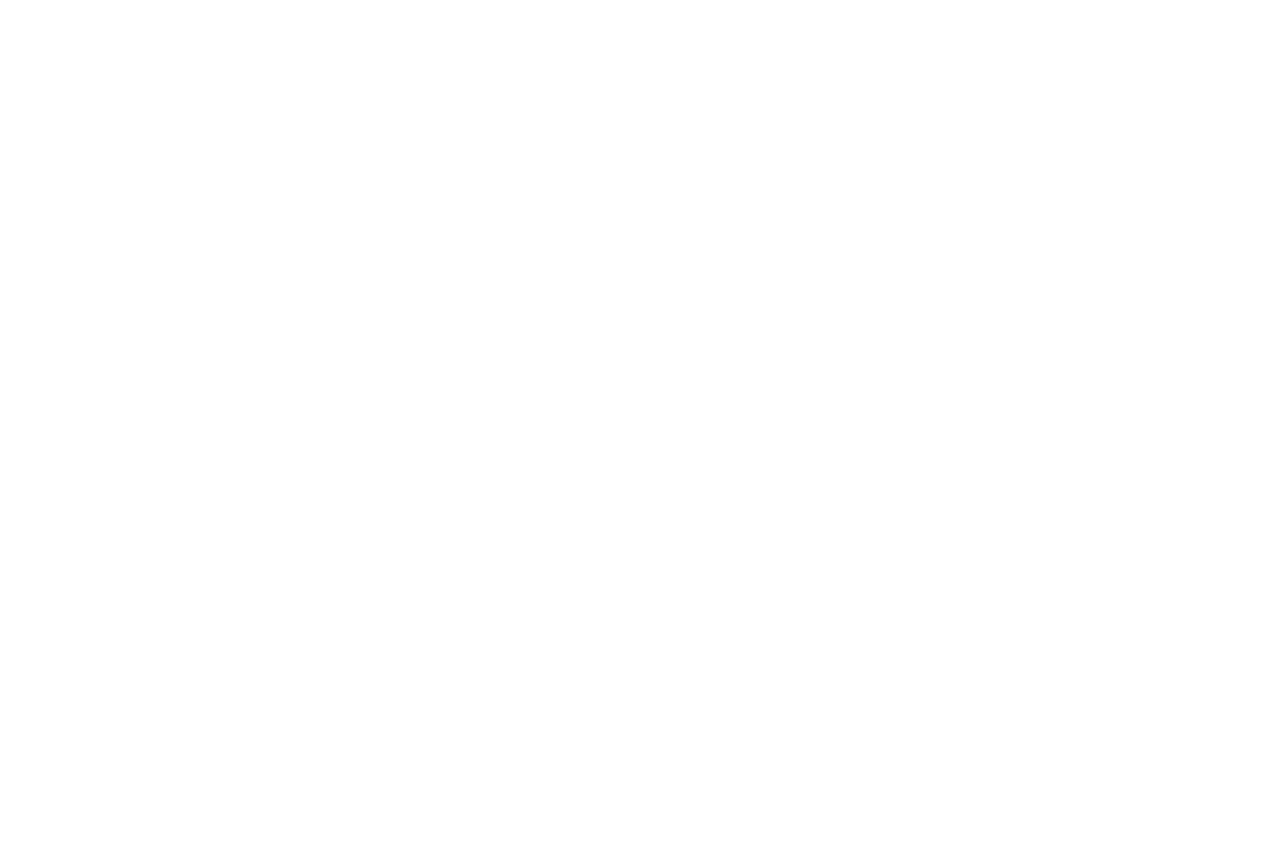
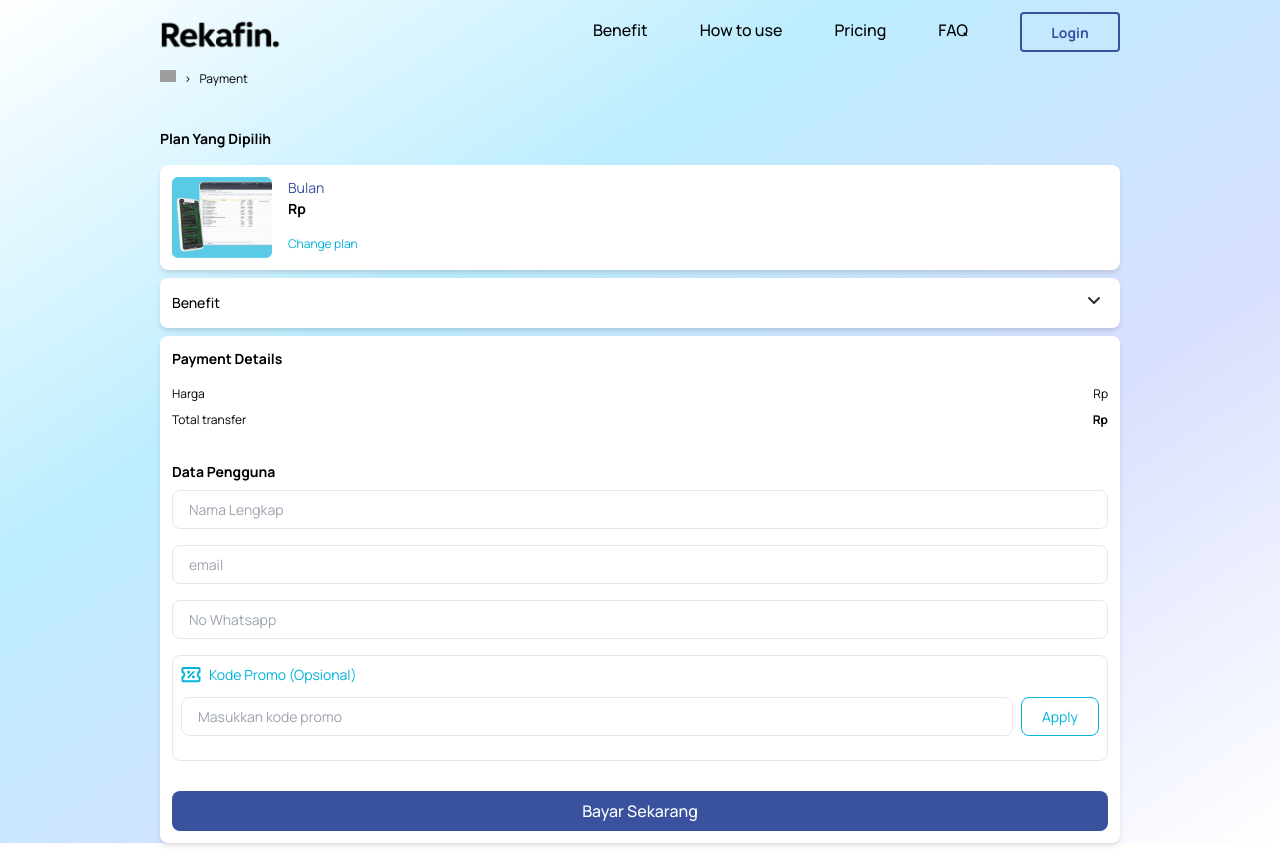
Before and after one commit to rekafin/rekafin-ui, a Nuxt app: page /payment in a window 1280 px wide. Before the commit the page ends 800 px from the top, so only its background shows below. Built offline with nearby package versions, Linux system fonts and the light colour scheme; grey boxes are pictures that could not be loaded.

Commit message:
add pages/payment

```diff
--- /dev/null
+++ b/app.vue
@@ -0,0 +1,3 @@
+<template>
+  <NuxtPage />
+</template>
--- a/layouts/default.vue
+++ /dev/null
@@ -1,7 +0,0 @@
-<script setup lang="ts">
-import { NuxtPage } from "#components";
-</script>
-
-<template>
-  <NuxtPage />
-</template>
--- a/package.json
+++ b/package.json
@@ -13,7 +13,7 @@
   "dependencies": {
     "@nuxt/image": "1.10.0",
     "@nuxtjs/tailwindcss": "6.14.0",
-    "nuxt": "^4.0.0",
+    "nuxt": "^3.17.6",
     "vue": "^3.5.17",
     "vue-router": "^4.5.1"
   },
--- a/pages/payment.vue
+++ b/pages/payment.vue
@@ -68,6 +68,9 @@
           <h1 class="text-[12px] flex justify-between mb-[8px]">
             Harga <span class="">Rp{{ price }}</span>
           </h1>
+          <h1 v-if="promoActive" class="text-[12px] flex justify-between mb-[8px]">
+            {{ promoActive }} <span class="text-[#FF6E79]">-Rp{{ discount }}</span>
+          </h1>
           <h1 class="text-[12px] flex justify-between">
             Total transfer<span class="font-semibold">Rp{{ price }}</span>
           </h1>
@@ -75,7 +78,7 @@
         <div class="">
           <h1 class="mb-[8px] font-semibold text-[14px]">Data Pengguna</h1>
           <div>
-            <div class="flex mb-[8px] xl:mb-[16px] pl-2 rounded-lg border">
+            <div class="flex mb-[10px] xl:mb-[16px] pl-2 rounded-lg border">
               <input
                 class="outline-none text-[14px] w-full py-2 pl-2 rounded-lg"
                 v-model="formData.name"
@@ -83,7 +86,7 @@
                 placeholder="Nama Lengkap"
               />
             </div>
-            <div class="flex mb-[8px] xl:mb-[16px] pl-2 rounded-lg border">
+            <div class="flex mb-[10px] xl:mb-[16px] pl-2 rounded-lg border">
               <input
                 class="outline-none text-[14px] w-full py-2 pl-2 rounded-lg"
                 v-model="formData.email"
@@ -91,7 +94,7 @@
                 placeholder="email"
               />
             </div>
-            <div class="flex mb-[8px] xl:mb-[16px] pl-2 rounded-lg border">
+            <div class="flex mb-[10px] xl:mb-[16px] pl-2 rounded-lg border">
               <input
                 class="outline-none text-[14px] w-full py-2 pl-2 rounded-lg"
                 v-model="formData.phone"
@@ -100,13 +103,16 @@
               />
             </div>
             <div class="rounded-lg border p-2">
-              <div class="flex mb-[12px]">
-                <img src="/payment/promo.svg" alt="" />
-                <h1 class="text-[#00B2DA]">Kode Promo (Opsional)</h1>
+              <div class="flex gap-2 mb-[12px]">
+                <img class="w-[20px]" src="/payment/promo.svg" alt="" />
+                <h1 class="text-[#00B2DA] text-[14px]">
+                  Kode Promo (Opsional)
+                </h1>
               </div>
-              <div class="flex">
-
-                  <div class="flex mb-[8px] xl:mb-[16px] pl-2 rounded-lg border">
+              <div class="flex gap-2">
+                <div
+                  class="flex mb-[8px] xl:mb-[16px] pl-2 w-full rounded-lg border"
+                >
                   <input
                     class="outline-none text-[14px] w-full py-2 pl-2 rounded-lg"
                     v-model="formData.codePromo"
@@ -114,11 +120,24 @@
                     placeholder="Masukkan kode promo"
                   />
                 </div>
-            <button class="w-full">
+                <div class="">
+                  <button
+                    @click="applyPromo"
+                    class="px-5 rounded-lg border py-2 text-[14px] text-[#00B2DA] border-[#00B2DA]"
+                  >
                     Apply
                   </button>
                 </div>
               </div>
+              <p v-if="promoError" class="text-[#FF6E79] text-[12px] pl-2">
+                {{ promoError }}
+              </p>
+            </div>
+            <button
+              class="text-center rounded-lg w-full py-2 text-white font-medium bg-[#3A519D] mt-[30px]"
+            >
+              Bayar Sekarang
+            </button>
           </div>
         </div>
       </div>
@@ -135,6 +154,9 @@
       mount: "",
       price: "",
       benefit: [],
+      discount: 0,
+      promoError: "",
+      promoActive: "",
       formData: {
         name: "",
         email: "",
@@ -143,7 +165,19 @@
       },
     };
   },
-  methods: {},
+  methods: {
+    applyPromo() {
+      const promo = this.formData.codePromo.trim().toLocaleUpperCase();
+
+      if (promo === "DISKON") {
+        this.discount = 50000;
+        this.promoActive = "Potongan harga"
+      } else {
+        this.discount = 0;
+        this.promoError = "kode promo tidak valid";
+      }
+    },
+  },
   mounted() {
     const { name, mount, price, benefit } = this.$route.query;
     this.name = name;
```
Lines whose indentation alone changed are shown as unchanged.
